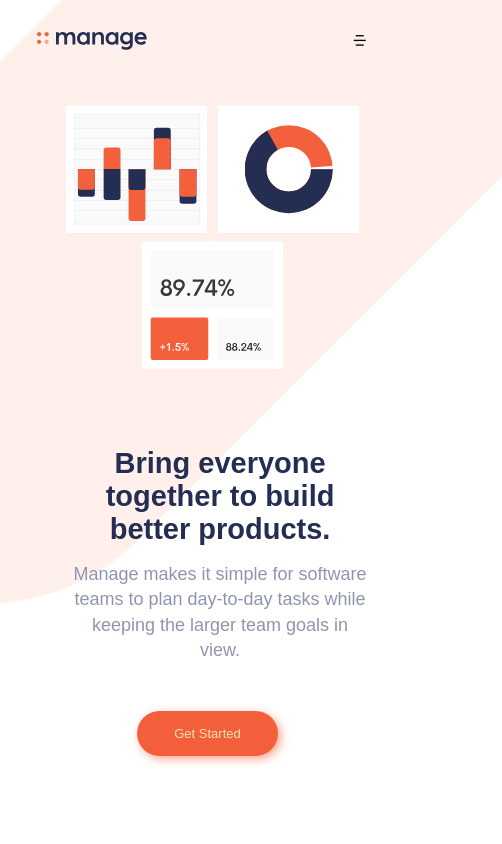
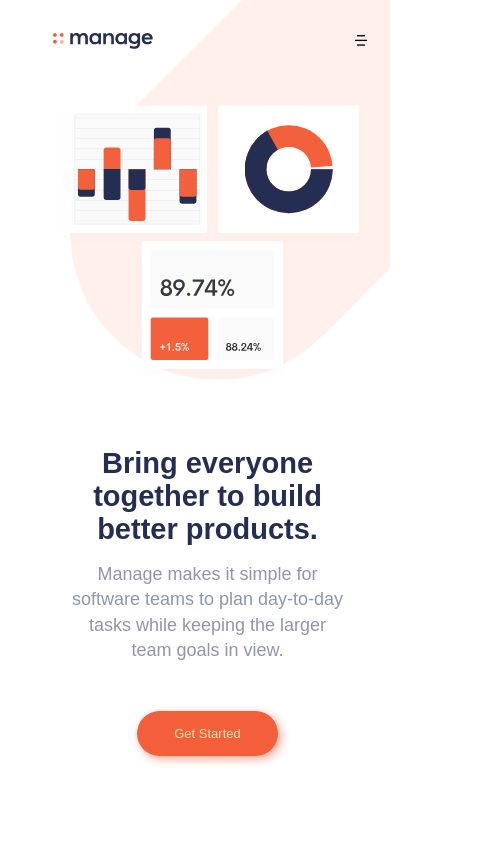
Before and after one commit to Ajolayo08/manage-app, a plain HTML site: page index.html in a window 390 px wide. Shown: the top 844 px of the page, 502 px wide, since content can reach past the window. Drawn offline with nearby package versions, Linux system fonts and the light colour scheme.

Commit message:
new project

```diff
--- a/css/stlye.css
+++ b/css/stlye.css
@@ -398,6 +398,12 @@ a {
 
 @media screen and (max-width: 576px){
 
+    body {
+        background-size: 550px;
+        background-position: top -170px right -230px;
+        max-width: fit-content;
+    }
+
     .togglers{
         display: block;
         }
@@ -506,8 +512,19 @@ a {
 
 @media screen and (max-width: 480px){
 
+    *{
+        max-width: 110%;
+    }
+
     nav{
         padding: 0rem 2rem;
+        justify-content: space-around;
+        padding-left: 150px;
+    }
+
+    nav img{
+        margin-right: 200px;
+        width: 100px;
     }
 
     main{
```
